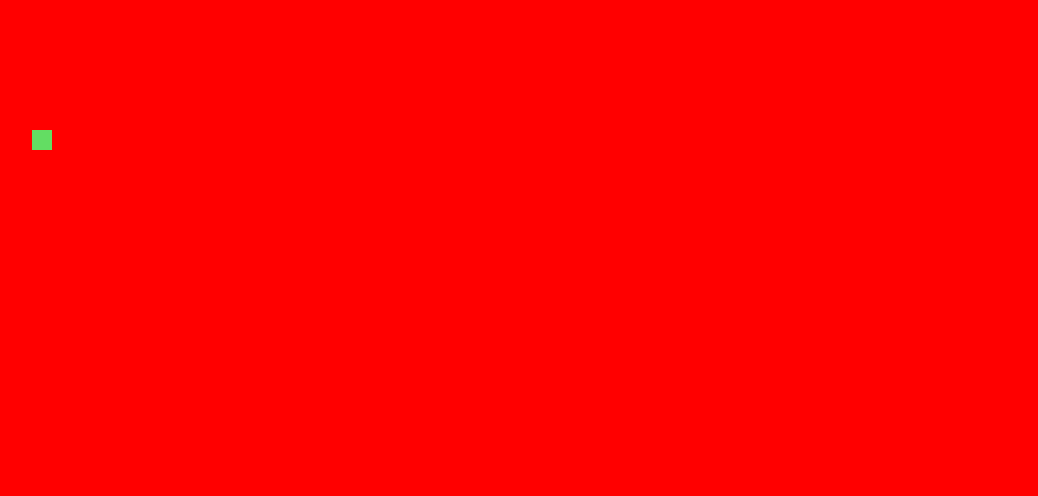
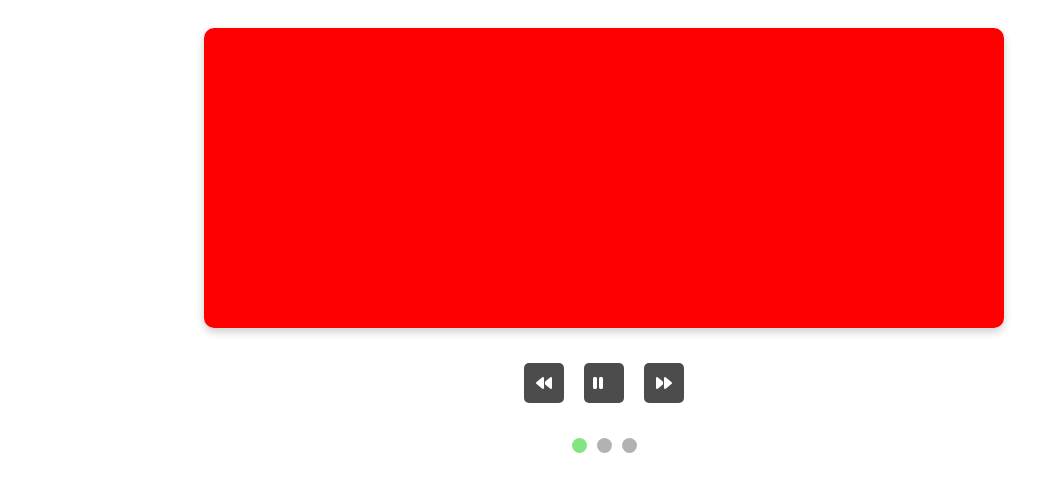
Before and after one commit to Chellsi/fullstack_hw28, a website with bundled scripts: page src/_index.html in a window 1280 px wide. Shown: the whole page, without its empty margins (36-1074 px from the left). Built offline with nearby package versions, Linux system fonts and the light colour scheme.

Commit message:
nav fixes

```diff
--- a/src/carousel/core.js
+++ b/src/carousel/core.js
@@ -1,226 +1,229 @@
 // Константи за замовчуванням
 const DEFAULT_SETTINGS = {
-  containerId: '#carousel',
-  slideId: '.slide',
+  containerId: "#carousel",
+  slideId: ".slide",
   interval: 2000,
   isPlaying: true,
   pauseOnHover: false,
-  swipeThreshold: 100
-};
+  swipeThreshold: 100,
+}
 
 // Константи для клавіатури
-const CODE_ARROW_LEFT = 'ArrowLeft';
-const CODE_ARROW_RIGHT = 'ArrowRight';
-const CODE_SPACE = ' ';
+const CODE_ARROW_LEFT = "ArrowLeft"
+const CODE_ARROW_RIGHT = "ArrowRight"
+const CODE_SPACE = " "
 
 // Базовий клас Carousel
 export class Carousel {
-  #currentSlide = 0;
-  #SLIDES_COUNT = 0;
-  timerId = null;
-  indicators = [];
-  pauseBtn = null;
-  prevBtn = null;
-  nextBtn = null;
+  #currentSlide = 0
+  #SLIDES_COUNT = 0
+  timerId = null
+  indicators = []
+  pauseBtn = null
+  prevBtn = null
+  nextBtn = null
 
   constructor(options) {
     const settings = {
       ...DEFAULT_SETTINGS,
-      ...options
-    };
+      ...options,
+    }
 
-    this.container = document.querySelector(settings.containerId);
-    this.slides = this.container.querySelectorAll(settings.slideId);
-    this.TIMER_INTERVAL = settings.interval;
-    this.isPlaying = settings.isPlaying;
-    this.pauseOnHover = settings.pauseOnHover;
+    this.container = document.querySelector(settings.containerId)
+    this.slides = this.container.querySelectorAll(".slides " + settings.slideId)
+    this.TIMER_INTERVAL = settings.interval
+    this.isPlaying = settings.isPlaying
+    this.pauseOnHover = settings.pauseOnHover
 
     // Ініціалізуємо приватні властивості
-    this.#SLIDES_COUNT = this.slides.length;
+    this.#SLIDES_COUNT = this.slides.length
   }
 
   init() {
-    this.#createControls();
-    this.#createIndicators();
-    this.#bindEvents();
+    this.#createControls()
+    this.#createIndicators()
+    this.#bindEvents()
 
     // Встановлюємо перший слайд як активний
-    this.#gotoNth(0);
+    this.#gotoNth(0)
 
     // Запускаємо автовідтворення, якщо потрібно
     if (this.isPlaying) {
       this.timerId = setInterval(() => {
-        this.#gotoNth(this.#currentSlide + 1);
-      }, this.TIMER_INTERVAL);
+        this.#gotoNth(this.#currentSlide + 1)
+      }, this.TIMER_INTERVAL)
     }
   }
 
   next() {
     if (this.timerId) {
-      clearInterval(this.timerId);
-      this.timerId = null;
+      clearInterval(this.timerId)
+      this.timerId = null
     }
-    this.isPlaying = false;
-    this.#updatePauseButton();
-    this.#gotoNth(this.#currentSlide + 1);
+    this.isPlaying = false
+    this.#updatePauseButton()
+    this.#gotoNth(this.#currentSlide + 1)
   }
 
   prev() {
     if (this.timerId) {
-      clearInterval(this.timerId);
-      this.timerId = null;
+      clearInterval(this.timerId)
+      this.timerId = null
     }
-    this.isPlaying = false;
-    this.#updatePauseButton();
-    this.#gotoNth(this.#currentSlide - 1);
+    this.isPlaying = false
+    this.#updatePauseButton()
+    this.#gotoNth(this.#currentSlide - 1)
   }
 
   pause() {
     if (this.timerId) {
-      clearInterval(this.timerId);
-      this.timerId = null;
+      clearInterval(this.timerId)
+      this.timerId = null
     }
-    this.isPlaying = false;
-    this.#updatePauseButton();
+    this.isPlaying = false
+    this.#updatePauseButton()
   }
 
   play() {
     if (!this.isPlaying) {
       this.timerId = setInterval(() => {
-        this.#gotoNth(this.#currentSlide + 1);
-      }, this.TIMER_INTERVAL);
-      this.isPlaying = true;
-      this.#updatePauseButton();
+        this.#gotoNth(this.#currentSlide + 1)
+      }, this.TIMER_INTERVAL)
+      this.isPlaying = true
+      this.#updatePauseButton()
     }
   }
 
   pausePlay() {
     if (this.isPlaying) {
-      this.pause();
+      this.pause()
     } else {
-      this.play();
+      this.play()
     }
   }
 
   // Приватні методи
   #gotoNth(n) {
     // Видаляємо активний клас з поточного слайду та індикатора
-    this.slides[this.#currentSlide].classList.remove('active');
+    this.slides[this.#currentSlide].classList.remove("active")
     if (this.indicators[this.#currentSlide]) {
-      this.indicators[this.#currentSlide].classList.remove('active');
+      this.indicators[this.#currentSlide].classList.remove("active")
     }
 
     // Перевіряємо, чи n є числом
-    if (typeof n !== 'number' || isNaN(n)) {
-      throw new TypeError('Argument to #gotoNth must be a valid number');
+    if (typeof n !== "number" || isNaN(n)) {
+      throw new TypeError("Argument to #gotoNth must be a valid number")
     }
 
     // Розраховуємо новий індекс слайду (циклічно)
-    this.#currentSlide = (n + this.#SLIDES_COUNT) % this.#SLIDES_COUNT;
+    this.#currentSlide = (n + this.#SLIDES_COUNT) % this.#SLIDES_COUNT
 
     // Додаємо активний клас до нового слайду та індикатора
-    this.slides[this.#currentSlide].classList.add('active');
+    this.slides[this.#currentSlide].classList.add("active")
     if (this.indicators[this.#currentSlide]) {
-      this.indicators[this.#currentSlide].classList.add('active');
+      this.indicators[this.#currentSlide].classList.add("active")
     }
   }
 
   #indicatorClick(e) {
-    const target = e.target;
-    if (target && target.classList.contains('indicator')) {
+    const target = e.target
+    if (target && target.classList.contains("indicator")) {
       if (this.timerId) {
-        clearInterval(this.timerId);
-        this.timerId = null;
+        clearInterval(this.timerId)
+        this.timerId = null
       }
-      this.isPlaying = false;
-      this.#updatePauseButton();
-      this.#gotoNth(+target.dataset.slideTo); // Конвертуємо в число
+      this.isPlaying = false
+      this.#updatePauseButton()
+      this.#gotoNth(+target.dataset.slideTo) // Конвертуємо в число
     }
   }
 
   #createControls() {
     // Створюємо контейнер кнопок керування
-    const controlsContainer = document.createElement('div');
-    controlsContainer.id = 'controls-container';
-    controlsContainer.className = 'controls-container';
+    const controlsContainer = document.createElement("div")
+    controlsContainer.id = "controls-container"
+    controlsContainer.className = "controls-container"
 
     // Створюємо кнопки
-    this.pauseBtn = document.createElement('button');
-    this.pauseBtn.id = 'pause-btn';
+    this.pauseBtn = document.createElement("button")
+    this.pauseBtn.id = "pause-btn"
+    this.pauseBtn.className = "control-btn"
 
     // Створюємо іконки для паузи/відтворення
-    const pauseIcon = document.createElement('i');
-    pauseIcon.id = 'fa-pause-icon';
-    pauseIcon.className = 'control fas fa-lg fa-pause';
-    pauseIcon.style.opacity = '1';
+    const pauseIcon = document.createElement("i")
+    pauseIcon.id = "fa-pause-icon"
+    pauseIcon.className = "fas fa-pause"
+    pauseIcon.style.opacity = "1"
 
-    const playIcon = document.createElement('i');
-    playIcon.id = 'fa-play-icon';
-    playIcon.className = 'control fas fa-lg fa-play';
-    playIcon.style.opacity = '0';
+    const playIcon = document.createElement("i")
+    playIcon.id = "fa-play-icon"
+    playIcon.className = "fas fa-play"
+    playIcon.style.opacity = "0"
 
-    this.pauseBtn.appendChild(pauseIcon);
-    this.pauseBtn.appendChild(playIcon);
+    this.pauseBtn.appendChild(pauseIcon)
+    this.pauseBtn.appendChild(playIcon)
 
-    this.prevBtn = document.createElement('button');
-    this.prevBtn.id = 'prev-btn';
-    this.prevBtn.innerHTML = '<i class="control fas fa-lg fa-backward"></i>';
+    this.prevBtn = document.createElement("button")
+    this.prevBtn.id = "prev-btn"
+    this.prevBtn.className = "control-btn"
+    this.prevBtn.innerHTML = '<i class="fas fa-backward"></i>'
 
-    this.nextBtn = document.createElement('button');
-    this.nextBtn.id = 'next-btn';
-    this.nextBtn.innerHTML = '<i class="control fas fa-lg fa-forward"></i>';
+    this.nextBtn = document.createElement("button")
+    this.nextBtn.id = "next-btn"
+    this.nextBtn.className = "control-btn"
+    this.nextBtn.innerHTML = '<i class="fas fa-forward"></i>'
 
     // Додаємо кнопки до контейнера
-    controlsContainer.appendChild(this.pauseBtn);
-    controlsContainer.appendChild(this.prevBtn);
-    controlsContainer.appendChild(this.nextBtn);
+    controlsContainer.appendChild(this.prevBtn)
+    controlsContainer.appendChild(this.pauseBtn)
+    controlsContainer.appendChild(this.nextBtn)
 
     // Додаємо контейнер до каруселі
-    this.container.appendChild(controlsContainer);
+    this.container.appendChild(controlsContainer)
 
     // Оновлюємо іконку паузи
-    this.#updatePauseButton();
+    this.#updatePauseButton()
   }
 
   #createIndicators() {
     // Перевіряємо, чи вже є контейнер індикаторів
-    let indicatorsContainer = this.container.querySelector('#indicators-container');
+    let indicatorsContainer = this.container.querySelector("#indicators-container")
 
     if (!indicatorsContainer) {
       // Створюємо контейнер індикаторів
-      indicatorsContainer = document.createElement('ol');
-      indicatorsContainer.id = 'indicators-container';
-      indicatorsContainer.className = 'indicators-container';
+      indicatorsContainer = document.createElement("ol")
+      indicatorsContainer.id = "indicators-container"
+      indicatorsContainer.className = "indicators-container"
 
       // Створюємо індикатори
       for (let i = 0; i < this.#SLIDES_COUNT; i++) {
-        const indicator = document.createElement('li');
-        indicator.className = 'indicator';
-        indicator.setAttribute('data-slide-to', i.toString());
-        indicatorsContainer.appendChild(indicator);
-        this.indicators.push(indicator);
+        const indicator = document.createElement("li")
+        indicator.className = "indicator"
+        indicator.setAttribute("data-slide-to", i.toString())
+        indicatorsContainer.appendChild(indicator)
+        this.indicators.push(indicator)
       }
 
       // Додаємо контейнер до каруселі
-      this.container.appendChild(indicatorsContainer);
+      this.container.appendChild(indicatorsContainer)
     } else {
       // Використовуємо існуючі індикатори
-      this.indicators = Array.from(indicatorsContainer.querySelectorAll('.indicator'));
+      this.indicators = Array.from(indicatorsContainer.querySelectorAll(".indicator"))
     }
   }
 
   #updatePauseButton() {
     if (this.pauseBtn) {
-      const pauseIcon = this.pauseBtn.querySelector('#fa-pause-icon');
-      const playIcon = this.pauseBtn.querySelector('#fa-play-icon');
+      const pauseIcon = this.pauseBtn.querySelector("#fa-pause-icon")
+      const playIcon = this.pauseBtn.querySelector("#fa-play-icon")
 
       if (pauseIcon && playIcon) {
         if (this.isPlaying) {
-          pauseIcon.style.opacity = '1';
-          playIcon.style.opacity = '0';
+          pauseIcon.style.opacity = "1"
+          playIcon.style.opacity = "0"
         } else {
-          pauseIcon.style.opacity = '0';
-          playIcon.style.opacity = '1';
+          pauseIcon.style.opacity = "0"
+          playIcon.style.opacity = "1"
         }
       }
     }
@@ -228,34 +231,34 @@ export class Carousel {
 
   #bindEvents() {
     // Обробники кнопок
-    this.pauseBtn.addEventListener('click', () => this.pausePlay());
-    this.prevBtn.addEventListener('click', () => this.prev());
-    this.nextBtn.addEventListener('click', () => this.next());
+    this.pauseBtn.addEventListener("click", () => this.pausePlay())
+    this.prevBtn.addEventListener("click", () => this.prev())
+    this.nextBtn.addEventListener("click", () => this.next())
 
     // Обробник індикаторів
-    const indicatorsContainer = this.container.querySelector('#indicators-container');
-    indicatorsContainer.addEventListener('click', (e) => this.#indicatorClick(e));
+    const indicatorsContainer = this.container.querySelector("#indicators-container")
+    indicatorsContainer.addEventListener("click", (e) => this.#indicatorClick(e))
 
     // Обробник клавіатури
-    document.addEventListener('keydown', (e) => this.#keydownHandler(e));
+    document.addEventListener("keydown", (e) => this.#keydownHandler(e))
 
     // Обробники паузи при наведенні
     if (this.pauseOnHover) {
-      this.container.addEventListener('mouseenter', () => this.pause());
-      this.container.addEventListener('mouseleave', () => this.play());
+      this.container.addEventListener("mouseenter", () => this.pause())
+      this.container.addEventListener("mouseleave", () => this.play())
     }
   }
 
   #keydownHandler(e) {
-    const key = e.key || e.code;
+    const key = e.key || e.code
 
-    if (key === CODE_ARROW_LEFT || key === 'ArrowLeft') {
-      this.prev();
-    } else if (key === CODE_ARROW_RIGHT || key === 'ArrowRight') {
-      this.next();
-    } else if (key === CODE_SPACE || key === ' ' || key === 'Space') {
-      this.pausePlay();
-      e.preventDefault();
+    if (key === CODE_ARROW_LEFT || key === "ArrowLeft") {
+      this.prev()
+    } else if (key === CODE_ARROW_RIGHT || key === "ArrowRight") {
+      this.next()
+    } else if (key === CODE_SPACE || key === " " || key === "Space") {
+      this.pausePlay()
+      e.preventDefault()
     }
   }
 }
@@ -263,84 +266,84 @@ export class Carousel {
 // Клас SwipeCarousel з підтримкою свайпів
 export class SwipeCarousel extends Carousel {
   constructor(options) {
-    super(options);
-    this.swipeStartX = null;
-    this.swipeEndX = null;
-    this.swipeThreshold = options.swipeThreshold || DEFAULT_SETTINGS.swipeThreshold;
+    super(options)
+    this.swipeStartX = null
+    this.swipeEndX = null
+    this.swipeThreshold = options.swipeThreshold || DEFAULT_SETTINGS.swipeThreshold
   }
 
   init() {
-    super.init();
-    this.#bindSwipeEvents();
+    super.init()
+    this.#bindSwipeEvents()
   }
 
   #bindSwipeEvents() {
     // Touch-події для мобільних пристроїв
-    this.container.addEventListener('touchstart', (e) => this.#swipeStartHandler(e));
-    this.container.addEventListener('touchmove', (e) => this.#swipeMoveHandler(e));
-    this.container.addEventListener('touchend', (e) => this.#swipeEndHandler(e));
-    this.container.addEventListener('touchcancel', () => {
-      this.swipeStartX = null;
-      this.swipeEndX = null;
-    });
+    this.container.addEventListener("touchstart", (e) => this.#swipeStartHandler(e))
+    this.container.addEventListener("touchmove", (e) => this.#swipeMoveHandler(e))
+    this.container.addEventListener("touchend", (e) => this.#swipeEndHandler(e))
+    this.container.addEventListener("touchcancel", () => {
+      this.swipeStartX = null
+      this.swipeEndX = null
+    })
 
     // Mouse-події для десктопних пристроїв
-    this.container.addEventListener('mousedown', (e) => this.#swipeStartHandler(e));
-    this.container.addEventListener('mousemove', (e) => this.#swipeMoveHandler(e));
-    this.container.addEventListener('mouseup', (e) => this.#swipeEndHandler(e));
-    this.container.addEventListener('mouseleave', () => {
-      this.swipeStartX = null;
-      this.swipeEndX = null;
-    });
+    this.container.addEventListener("mousedown", (e) => this.#swipeStartHandler(e))
+    this.container.addEventListener("mousemove", (e) => this.#swipeMoveHandler(e))
+    this.container.addEventListener("mouseup", (e) => this.#swipeEndHandler(e))
+    this.container.addEventListener("mouseleave", () => {
+      this.swipeStartX = null
+      this.swipeEndX = null
+    })
   }
 
   #swipeStartHandler(e) {
-    this.swipeStartX = null;
-    this.swipeEndX = null;
+    this.swipeStartX = null
+    this.swipeEndX = null
 
-    if (e.type === 'touchstart') {
+    if (e.type === "touchstart") {
       if (e.touches && e.touches.length > 0) {
-        this.swipeStartX = e.touches[0].pageX;
+        this.swipeStartX = e.touches[0].pageX
       } else if (e.changedTouches && e.changedTouches.length > 0) {
-        this.swipeStartX = e.changedTouches[0].pageX;
+        this.swipeStartX = e.changedTouches[0].pageX
       }
-    } else if (e.type === 'mousedown') {
-      this.swipeStartX = e.clientX;
-      e.preventDefault();
+    } else if (e.type === "mousedown") {
+      this.swipeStartX = e.clientX
+      e.preventDefault()
     }
   }
 
   #swipeEndHandler(e) {
-    if (this.swipeStartX === null) return;
+    if (this.swipeStartX === null) return
 
-    if (e.type === 'touchend') {
+    if (e.type === "touchend") {
       if (e.changedTouches && e.changedTouches.length > 0) {
-        this.swipeEndX = e.changedTouches[0].pageX;
+        this.swipeEndX = e.changedTouches[0].pageX
       }
-    } else if (e.type === 'mouseup') {
-      this.swipeEndX = e.clientX;
+    } else if (e.type === "mouseup") {
+      this.swipeEndX = e.clientX
     }
 
     if (this.swipeEndX !== null && this.swipeStartX !== null) {
-      const swipeDistance = this.swipeEndX - this.swipeStartX;
+      const swipeDistance = this.swipeEndX - this.swipeStartX
 
       if (swipeDistance > this.swipeThreshold) {
-        this.prev();
+        this.prev()
       } else if (swipeDistance < -this.swipeThreshold) {
-        this.next();
+        this.next()
       }
     }
 
-    this.swipeStartX = null;
-    this.swipeEndX = null;
+    this.swipeStartX = null
+    this.swipeEndX = null
   }
 
   #swipeMoveHandler(e) {
     if (this.swipeStartX !== null) {
-      if (e.type === 'touchmove') {
-        e.preventDefault();
-      } else if (e.type === 'mousemove') {
-        e.preventDefault();
+      if (e.type === "touchmove") {
+        e.preventDefault()
+      } else if (e.type === "mousemove") {
+        e.preventDefault()
       }
     }
   }
--- a/src/style.css
+++ b/src/style.css
@@ -29,44 +29,82 @@ these make the slideshow work
 
   .indicators-container {
     display: flex;
+    justify-content: center;
     gap: 10px;
-    margin-bottom: 10px;
+    margin: 20px 0;
+    padding: 0;
+    list-style: none;
   }
 
   .indicator {
     display: flex;
     align-items: center;
     justify-content: center;
-    width: 20px;
-    height: 20px;
+    width: 15px;
+    height: 15px;
+    border-radius: 50%;
     cursor: pointer;
     user-select: none;
-    margin: 20px;
-    background-color: black
+    background-color: rgba(0, 0, 0, 0.3);
+    transition: background-color 0.3s ease;
   }
 
+  .indicator:hover {
+    background-color: rgba(0, 0, 0, 0.5);
+  }
 
-.control {
-    display: flex;
-    align-items: center;
-    justify-content: center;
-    width: 20px;
-    height: 20px;
-    cursor: pointer;
-    user-select: none;
-    padding-top: 20px;
-    padding-left: 20px;
-    padding-right: 20px;
+  .indicator.active {
+    background-color: rgba(99, 221, 99, 0.8);
   }
 
   .controls-container {
     display: flex;
+    justify-content: center;
+    align-items: center;
     gap: 10px;
-    margin-bottom: 10px;
+    margin: 20px 0;
+    padding: 10px;
   }
 
-.indicator.active {
-    background-color: rgb(99, 221, 99)
+  .control-btn {
+    display: inline-flex;
+    align-items: center;
+    justify-content: center;
+    width: 40px;
+    height: 40px;
+    background-color: rgba(0, 0, 0, 0.7);
+    color: white;
+    border: none;
+    border-radius: 5px;
+    cursor: pointer;
+    font-size: 16px;
+    margin: 5px;
+    transition: background-color 0.3s ease;
+  }
+
+  .control-btn:hover {
+    background-color: rgba(0, 0, 0, 0.9);
+  }
+
+  .control-btn:active {
+    transform: scale(0.95);
+  }
+
+  /* Контейнер каруселі */
+  #carousel {
+    max-width: 800px;
+    margin: 0 auto;
+    padding: 20px;
+  }
+
+  /* Контейнер слайдів */
+  .slides {
+    position: relative;
+    height: 300px;
+    margin-bottom: 20px;
+    border-radius: 10px;
+    overflow: hidden;
+    box-shadow: 0 4px 8px rgba(0, 0, 0, 0.2);
   }
 
   /*
```
Lines whose indentation alone changed are shown as unchanged.
